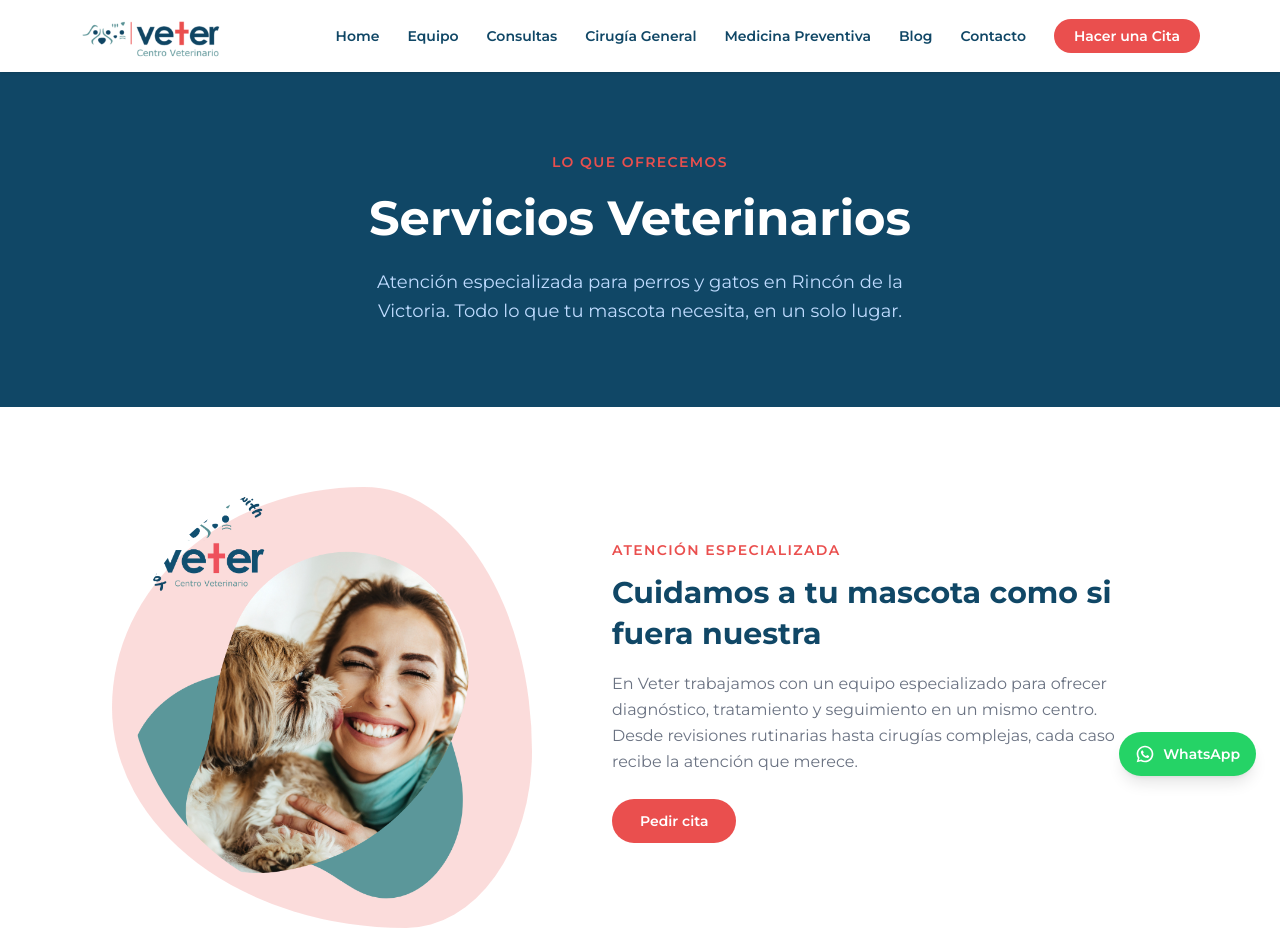
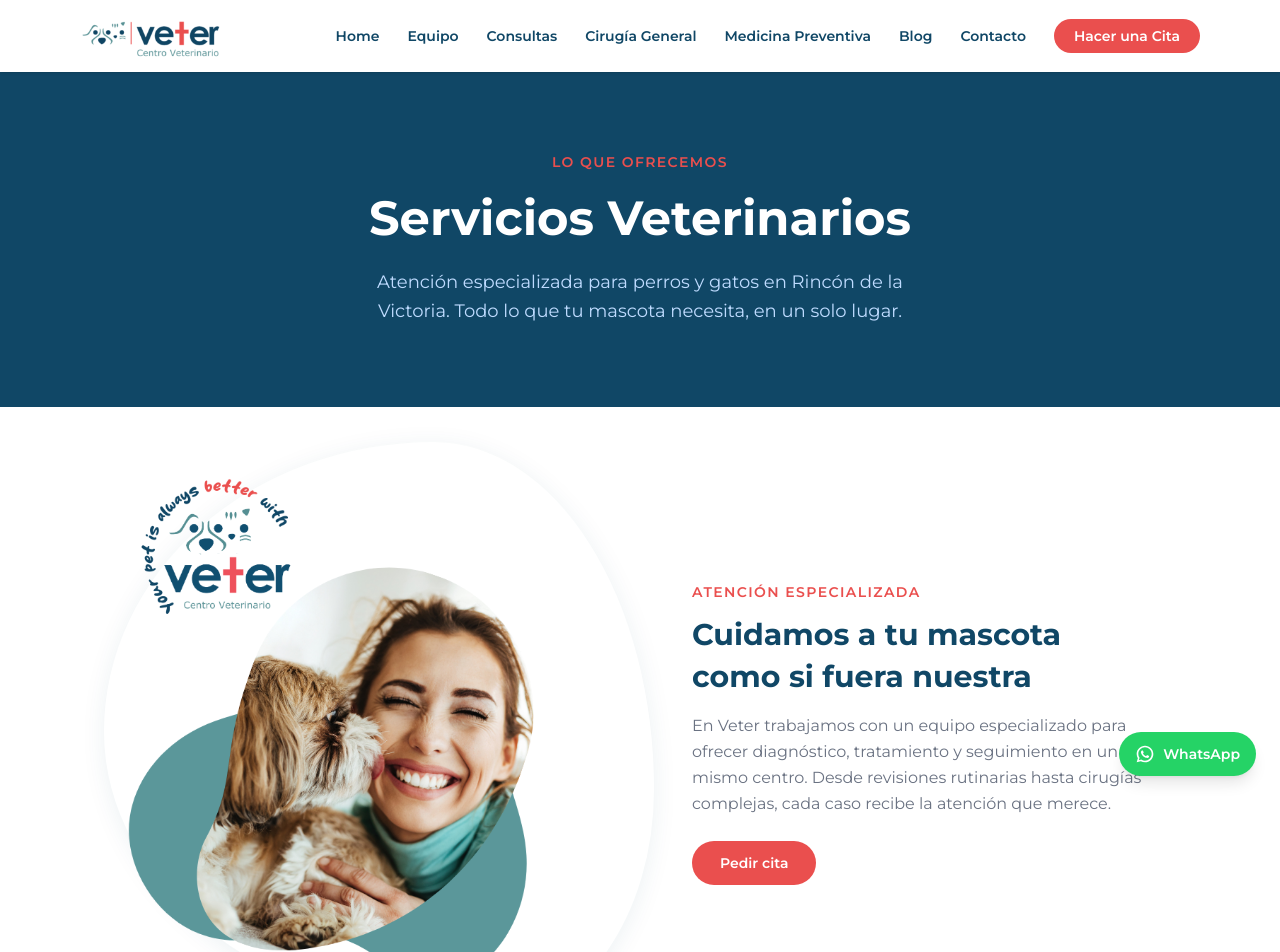
Before and after one commit to frandevp/Veter-web, a Next.js app in the folder veter-web/: page /servicios in a window 1280 px wide. Shown: the top 952 px of the page. Built offline with nearby package versions, Linux system fonts and the light colour scheme.

Commit message:
fix: blob blanco más grande sin recortar imagen

```diff
--- a/veter-web/app/servicios/page.tsx
+++ b/veter-web/app/servicios/page.tsx
@@ -172,16 +172,15 @@ Atención especializada para perros y gatos en Rincón de la Victoria. Todo lo q
 <div className="max-w-5xl mx-auto flex flex-col md:flex-row items-center gap-10 md:gap-16">
 
 {/* Imagen blob */}
-<div className="w-full md:w-[420px] flex-shrink-0 relative">
-<div className="absolute -bottom-4 -left-4 w-full h-full opacity-20 pointer-events-none"
-style={{ backgroundColor: "#ea4f4e", borderRadius: "60% 40% 30% 70% / 50% 60% 40% 50%" }} />
+<div className="w-full md:w-[500px] flex-shrink-0 relative">
+<div className="absolute -bottom-6 -left-6 w-[110%] h-[110%] pointer-events-none"
+style={{ backgroundColor: "white", borderRadius: "60% 40% 30% 70% / 50% 60% 40% 50%", boxShadow: "0 4px 24px 0 rgba(16,71,102,0.08)" }} />
 <Image
 src="/images/servicios-hero.png"
 alt="Veterinaria con mascota — Veter Centro Veterinario"
-width={420}
-height={420}
+width={500}
+height={500}
 className="w-full h-auto object-contain relative z-10"
-style={{ borderRadius: "55% 45% 40% 60% / 45% 55% 45% 55%" }}
 priority
 />
 </div>
```
